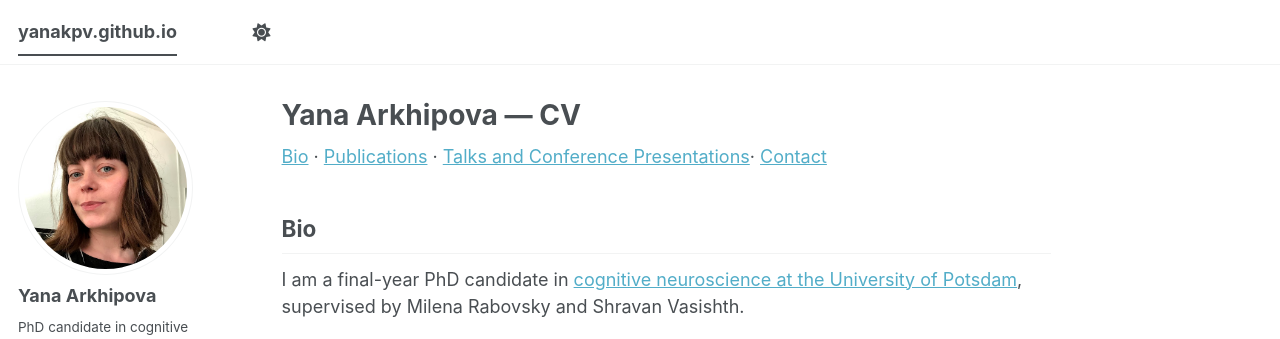
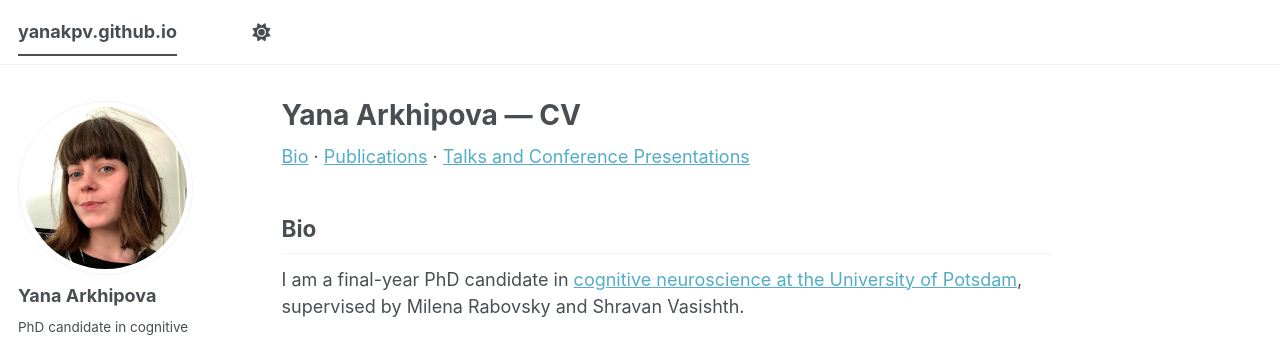
Before and after one commit to yanakpv/yanakpv.github.io, a Jekyll site: the page built from _pages/about.md, in a window 1280 px wide and 900 px high. Shown: the top 339 px of the window. Built offline with Jekyll 4.4.1, drawn with Linux system fonts in a browser that asks for light colours; a style sheet for code colours, icons or effects is not loaded; some of the changed text lies outside the part shown.

Commit message:
Update about.md

```diff
--- a/_pages/about.md
+++ b/_pages/about.md
@@ -8,7 +8,7 @@ redirect_from:
 ---
 
 
-[Bio](#bio) · [Publications](#Publications) · [Talks and Conference Presentations](#Talks)· [Contact](#contact)
+[Bio](#bio) · [Publications](#Publications) · [Talks and Conference Presentations](#Talks)
 
 ## Bio
 
```
Also changed, not shown: other parts of _pages/about.md (+3 -1 lines).
